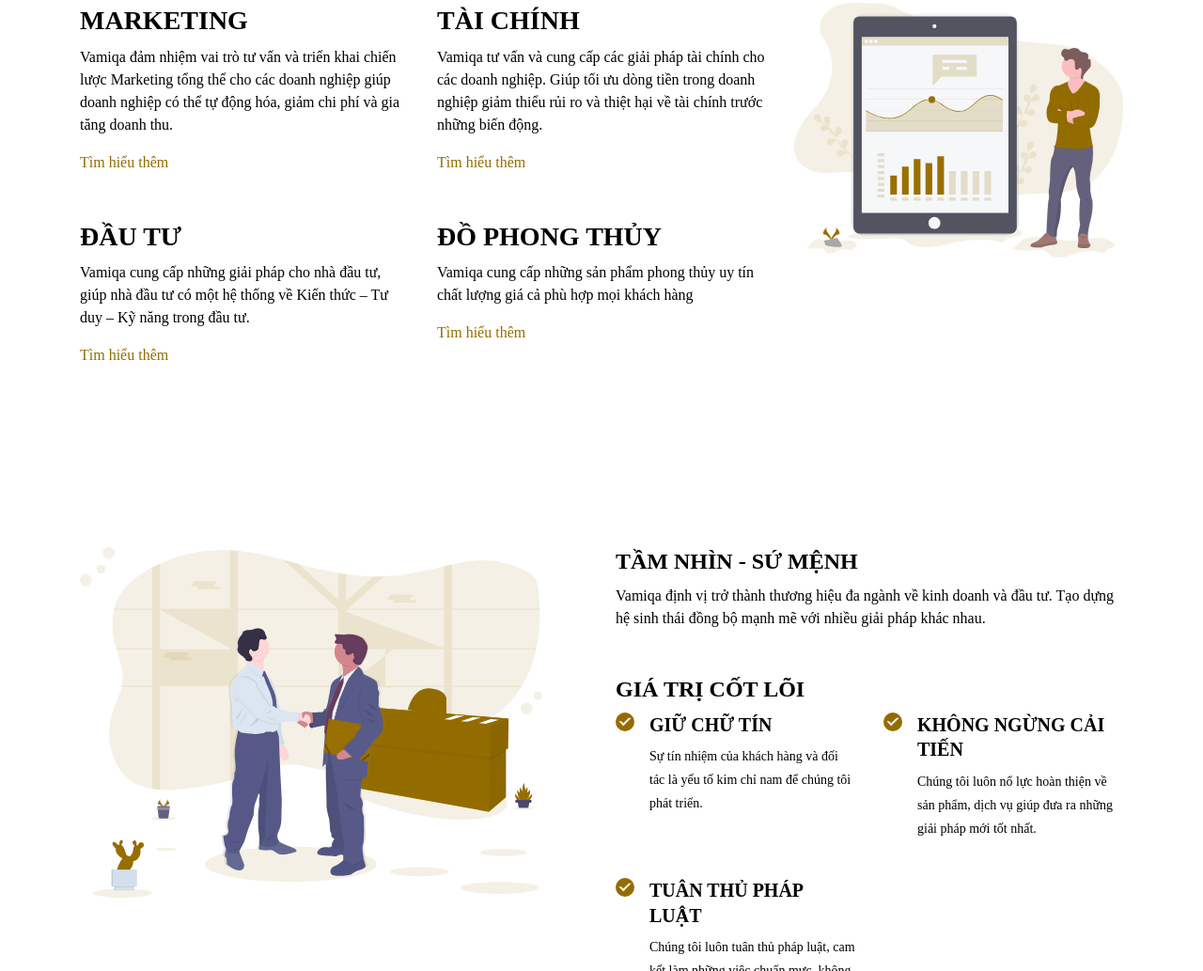
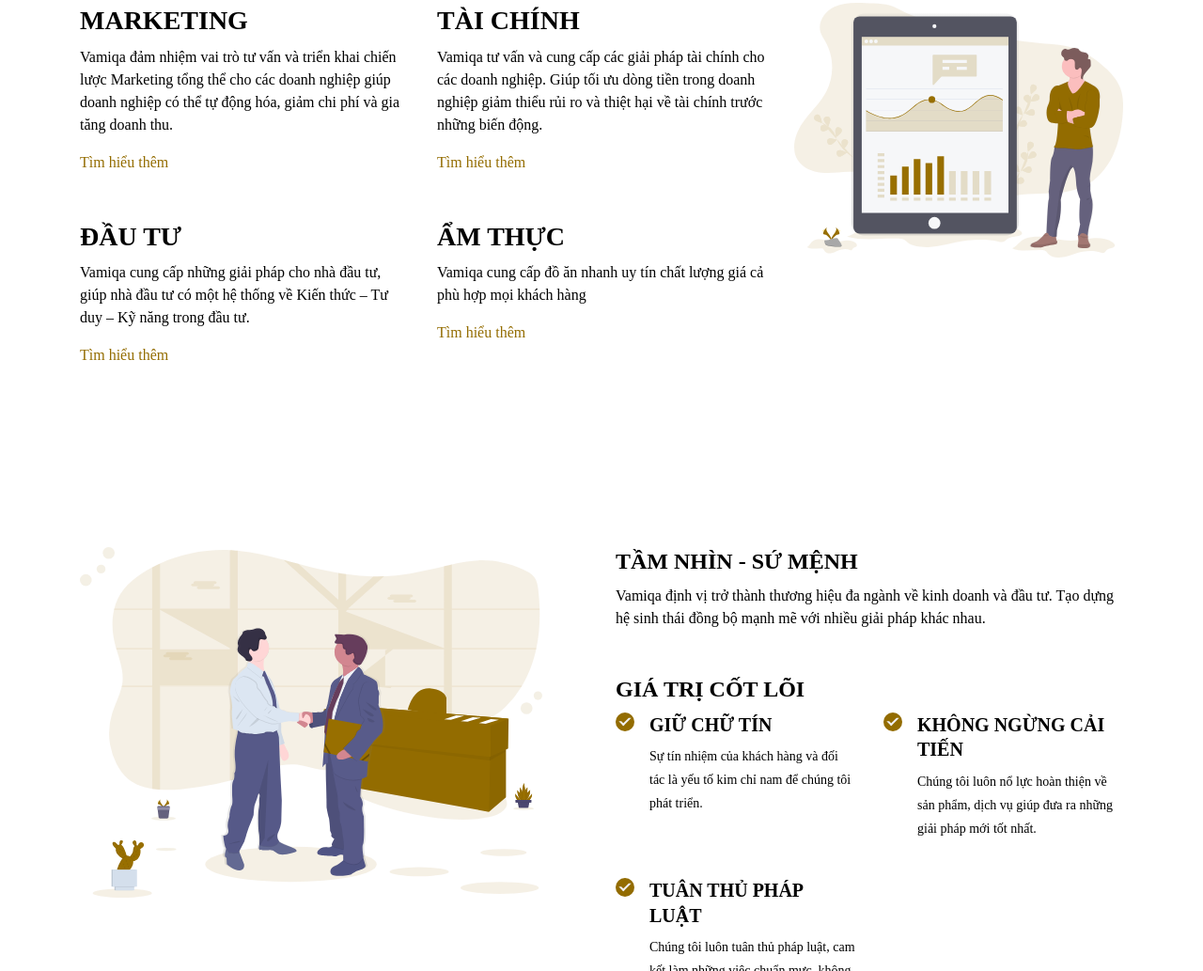
Before and after one commit to haovami/haovami.github.io, a plain HTML site: page index.html in a window 1280 px wide. Shown: the part 690-1723 px from the top of the page at 94% size. Drawn offline with Linux system fonts and the light colour scheme.

Commit message:
Update index.html

```diff
--- a/index.html
+++ b/index.html
@@ -97,8 +97,8 @@
                     <h3>TÀI CHÍNH</h3>
                     <p class="text-dark">Vamiqa tư vấn và cung cấp các giải pháp tài chính cho các doanh nghiệp. Giúp tối ưu dòng tiền trong doanh nghiệp giảm thiểu rủi ro và thiệt hại về tài chính trước những biến động.</p>
                     <p class="mb-5"><a href="lien-he.html" class="text-primary mb-5">Tìm hiểu thêm</a></p>
-                    <h3>ĐỒ PHONG THỦY</h3>
-                    <p class="text-dark">Vamiqa cung cấp những sản phẩm phong thủy uy tín chất lượng giá cả phù hợp mọi khách hàng</p>
+                    <h3>ẨM THỰC</h3>
+                    <p class="text-dark">Vamiqa cung cấp đồ ăn nhanh uy tín chất lượng giá cả phù hợp mọi khách hàng</p>
                     <p class="mb-5"><a href="lien-he.html" class="text-primary mb-5">Tìm hiểu thêm</a></p>
                 </div>
                 <div class="col-lg-4">
```
